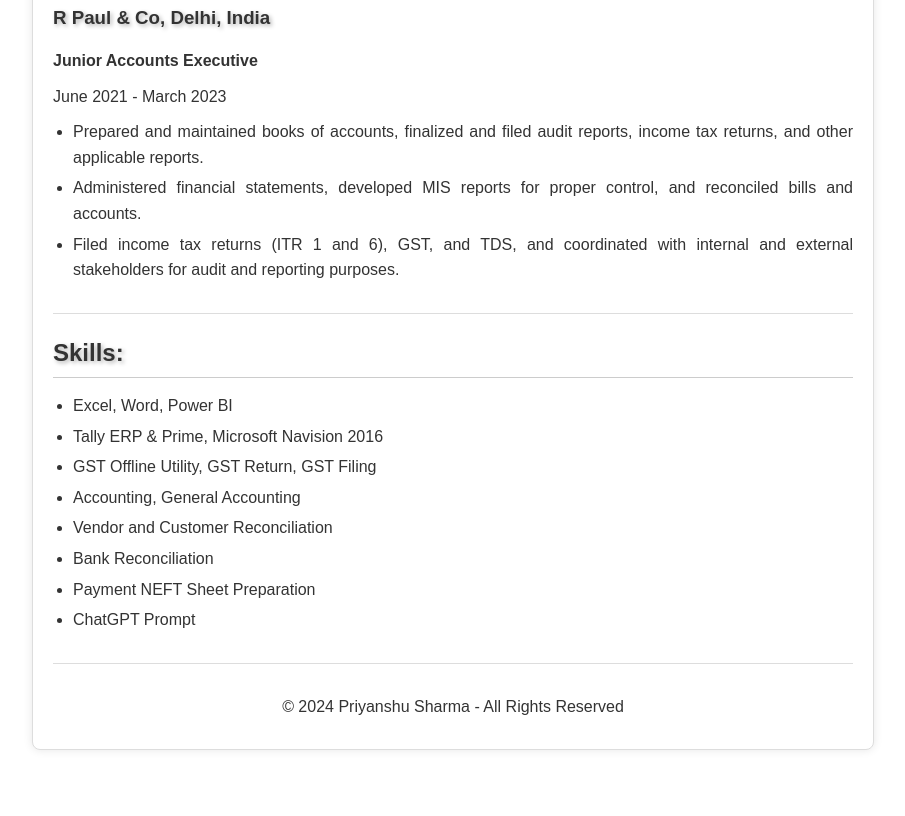
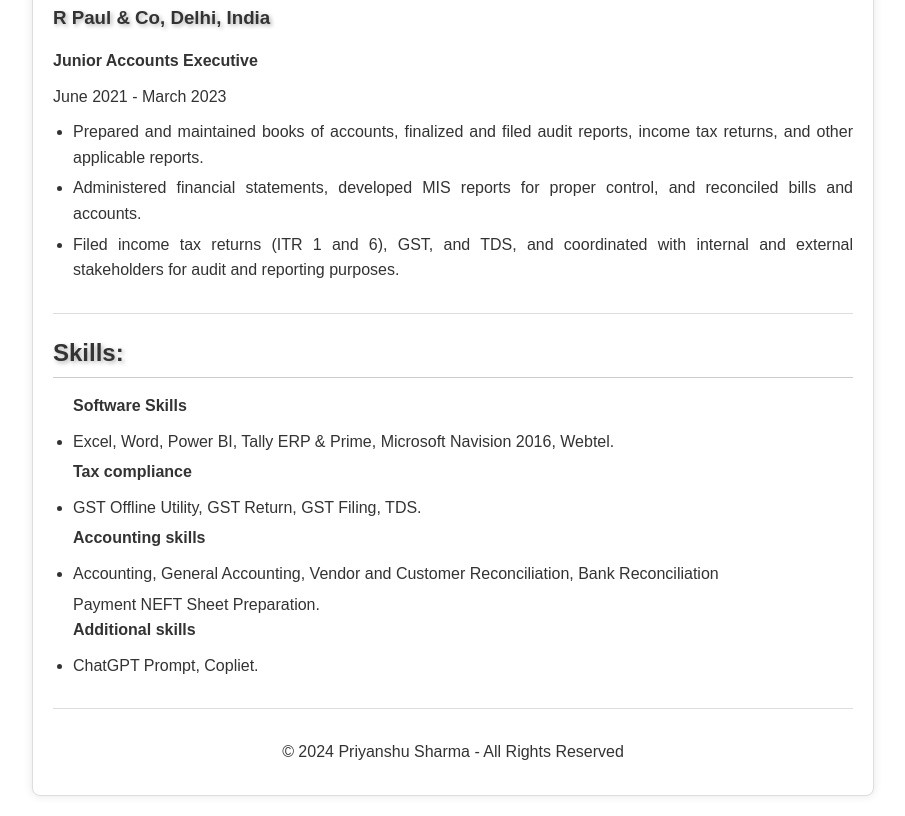
Before and after one commit to PHRAFTAR/RESUME, a plain HTML site: page index.html in a window 1280 px wide. Shown: the part 1515-2331 px from the top of the page, without its empty margins (187-1092 px from the left). Before the commit the page ends 2285 px from the top, so only its background shows below. Drawn offline with Linux system fonts and the light colour scheme.

Commit message:
Update index.html

```diff
--- a/index.html
+++ b/index.html
@@ -78,7 +78,7 @@
             height: 190px; /* Set height */
             border: px solid #fff; /* Add border */
             box-shadow: 0 0  0px rgba(0, 0, 0, 0.3); /* Add shadow */
-            border-radius: %; /* Make it round */
+            border-radius: 0%; /* Make it round */
             cursor: pointer; /* Add cursor pointer */
         }
         /* Popup styling */
@@ -167,14 +167,15 @@
         <div class="section">
             <h2>Skills:</h2>
             <ul>
-                <li>Excel, Word, Power BI</li>
-                <li>Tally ERP & Prime, Microsoft Navision 2016</li>
-                <li>GST Offline Utility, GST Return, GST Filing</li>
-                <li>Accounting, General Accounting</li>
-                <li>Vendor and Customer Reconciliation</li>
-                <li>Bank Reconciliation</li>
-                <li>Payment NEFT Sheet Preparation</li>
-                <li>ChatGPT Prompt</li>
+                <P><STRONG>Software Skills</STRONG></P>
+                <li>Excel, Word, Power BI, Tally ERP & Prime, Microsoft Navision 2016, Webtel.</li>
+                <P><STRONG>Tax compliance</STRONG></P>
+                <li>GST Offline Utility, GST Return, GST Filing, TDS.</li>
+                <P><STRONG>Accounting skills</STRONG></P>
+                <li>Accounting, General Accounting, Vendor and Customer Reconciliation, Bank Reconciliation</li>
+                Payment NEFT Sheet Preparation.
+                <P><STRONG>Additional skills</STRONG></P>
+                <li>ChatGPT Prompt, Copliet.</li>
             </ul>
         </div>
     <footer>
```
